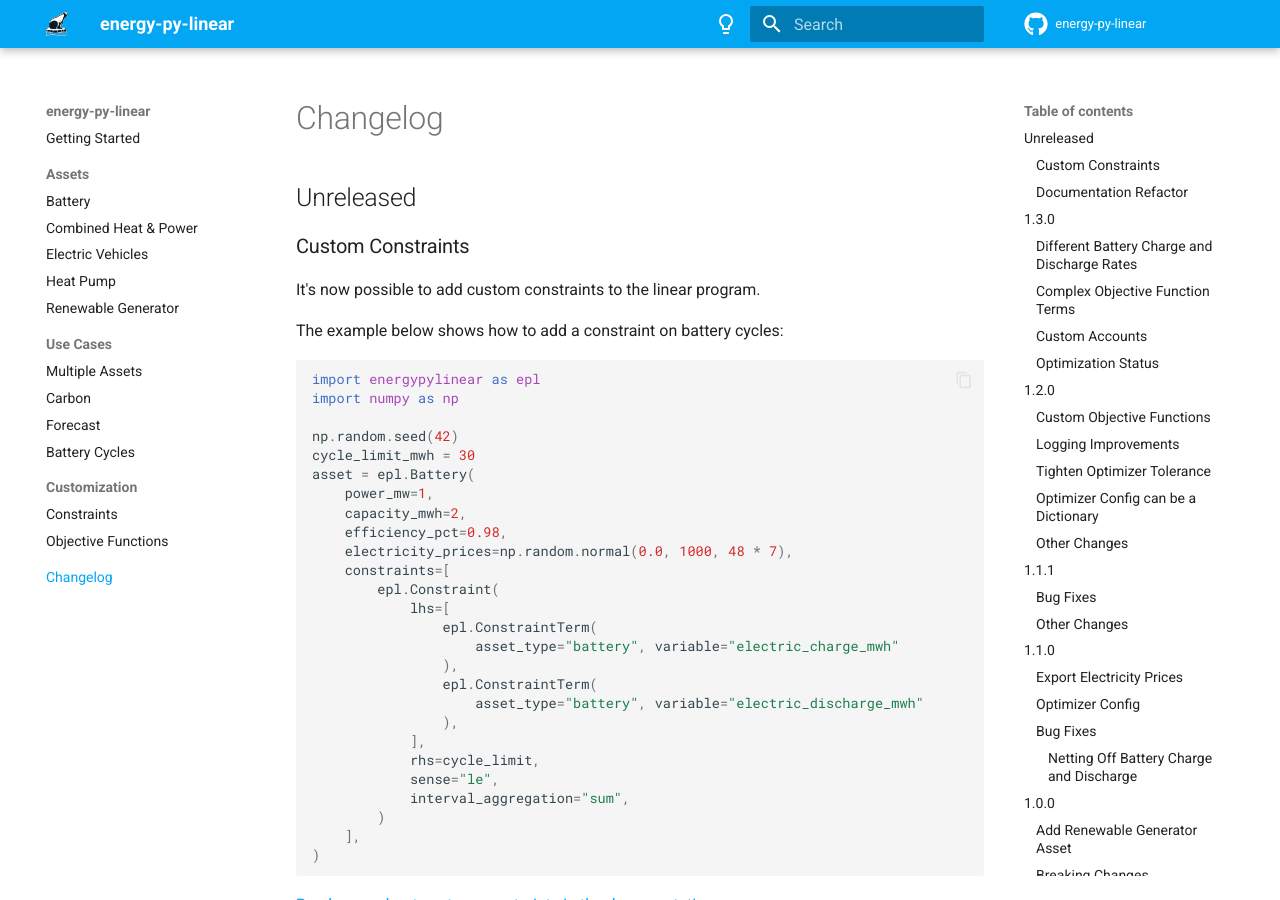
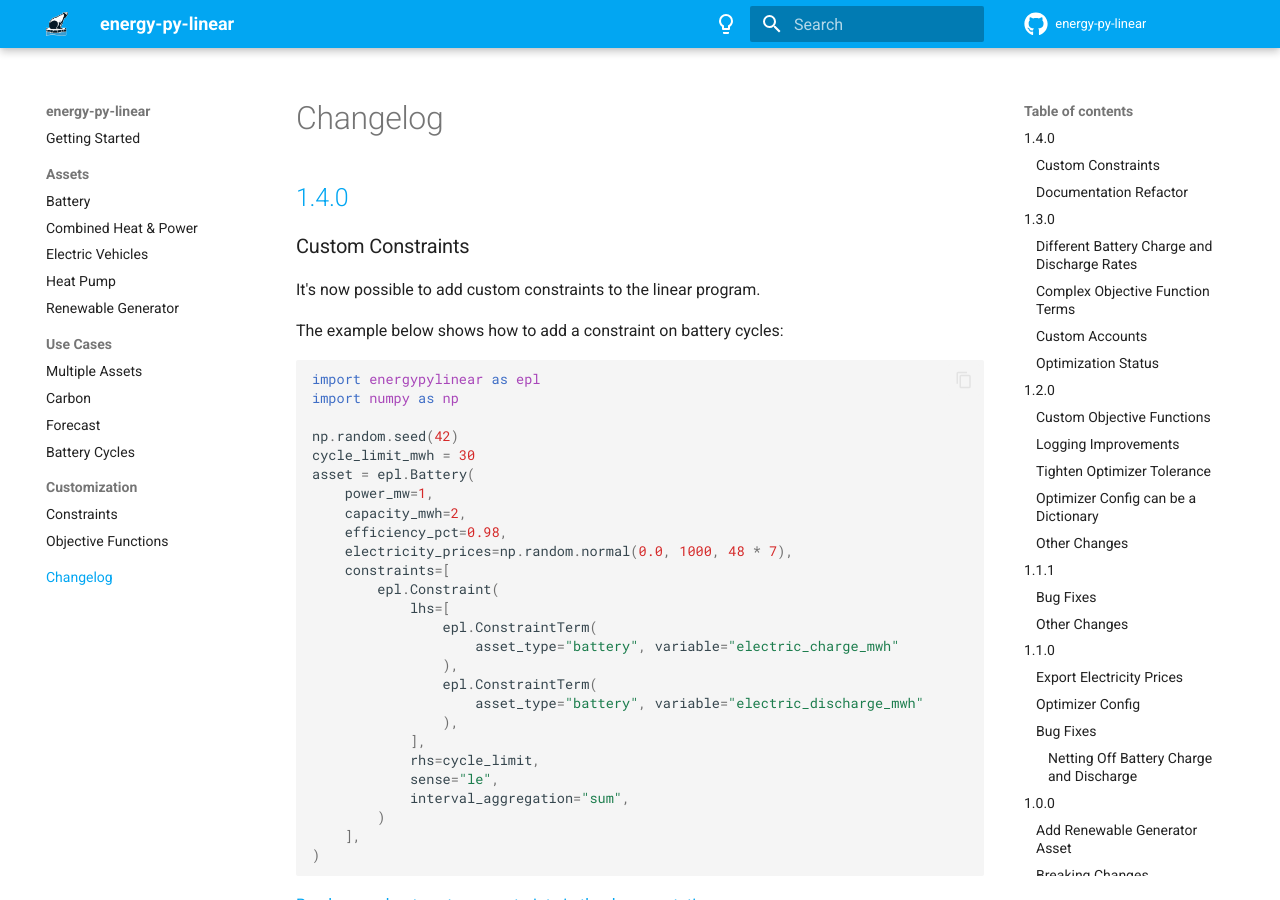
Before and after one commit to ADGEfficiency/energy-py-linear, an MkDocs documentation site: the page built from docs/docs/changelog.md, in a window 1280 px wide and 900 px high. Built offline with MkDocs 1.6.1 and Material for MkDocs 9.7.7, drawn with Linux system fonts in a browser that asks for light colours; plug-ins that fetch from the network failed and are left out; comment, search, counter and statistics services are not loaded; the version menu is left out.

Commit message:
Release 1.4.0 (#72)

```diff
--- a/docs/docs/changelog.md
+++ b/docs/docs/changelog.md
@@ -1,6 +1,6 @@
 # Changelog
 
-## Unreleased
+## [1.4.0](https://github.com/ADGEfficiency/energy-py-linear/releases/tag/v1.4.0)
 
 ### Custom Constraints
 
@@ -45,7 +45,7 @@ We have moved the asset validation documentation into the documentation for the
 
 A new section `Customization` has been added to the documentation, which contains the documentation for custom constraints and objective functions.
 
-## [1.3.0](https://github.com/ADGEfficiency/energy-py-linear/releases/tag/v1.3.1)
+## [1.3.0](https://github.com/ADGEfficiency/energy-py-linear/releases/tag/v1.3.0)
 
 ### Different Battery Charge and Discharge Rates
 
--- a/pyproject.toml
+++ b/pyproject.toml
@@ -1,6 +1,6 @@
 [tool.poetry]
 name = "energypylinear"
-version = "1.3.0"
+version = "1.4.0"
 description = "Optimizing energy assets with mixed-integer linear programming."
 authors = ["Adam Green <adam.green@adgefficiency.com>"]
 license = "GNU GPLv3"
```
